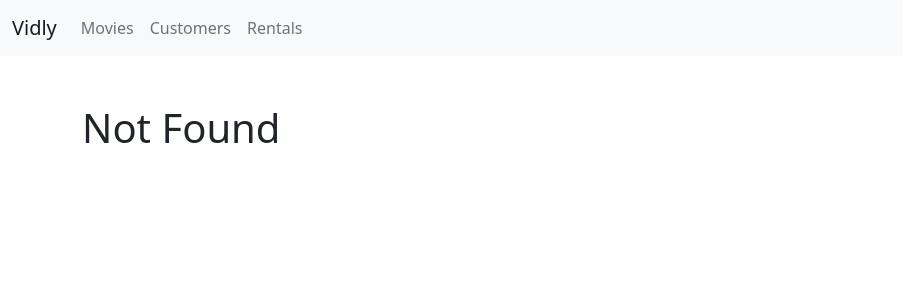
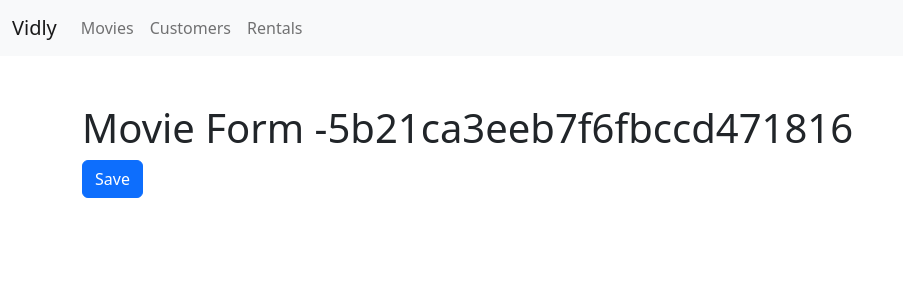
Before and after one commit to amexabee/vidly, a React (Create React App) app: page /5b21ca3eeb7f6fbccd471816 in a window 1280 px wide. Before the commit this address had no page. Shown: the top 300 px of the page, without its empty margins (0-903 px from the left). Built offline with nearby package versions, Linux system fonts and the light colour scheme.

Commit message:
Add navigation, complete routing

```diff
--- a/src/App.js
+++ b/src/App.js
@@ -10,12 +10,14 @@ import Movies from './components/movies';
 import Customers from './components/customers';
 import Rentals from './components/rentals';
 import NotFound from './components/notFound';
+import MovieForm from './components/movieForm';
 
 const router = createBrowserRouter(
   createRoutesFromElements(
     <Route path="/" element={<NavBar />}>
       <Route path="customers" element={<Customers />} />
       <Route path="rentals" element={<Rentals />} />
+      <Route path=":id" element={<MovieForm />} />
       <Route index element={<Movies />} />
 
       <Route path="*" element={<NotFound />} />
--- a/src/components/movieForm.jsx
+++ b/src/components/movieForm.jsx
@@ -1,15 +1,17 @@
 import { useState } from 'react';
-import { Navigate } from 'react-router-dom';
+import { Navigate, useParams } from 'react-router-dom';
 
 const MovieForm = () => {
-  //   const { id } = useParams();
+  const { id } = useParams();
   const [navigate, setNavigate] = useState(false);
-  if (navigate) return <Navigate to="/products" replace={true} />;
+  if (navigate) return <Navigate to="/" replace={true} />;
 
   return (
     <div>
-      <h1>Movie Form -{/*id*/}</h1>
-      <button onClick={() => setNavigate(true)}>Save</button>
+      <h1>Movie Form -{id}</h1>
+      <button className="btn btn-primary" onClick={() => setNavigate(true)}>
+        Save
+      </button>
     </div>
   );
 };
--- a/src/components/moviesTable.jsx
+++ b/src/components/moviesTable.jsx
@@ -1,10 +1,15 @@
 import React, { Component } from 'react';
 import Like from './common/like';
 import Table from './common/table';
+import { Link } from 'react-router-dom';
 
 class MoviesTable extends Component {
   columns = [
-    { path: 'title', label: 'Title' },
+    {
+      path: 'title',
+      label: 'Title',
+      content: (movie) => <Link to={`/${movie._id}`}>{movie.title}</Link>,
+    },
     { path: 'genre.name', label: 'Genre' },
     { path: 'numberInStock', label: 'Stock' },
     { path: 'dailyRentalRate', label: 'Rate' },
```
